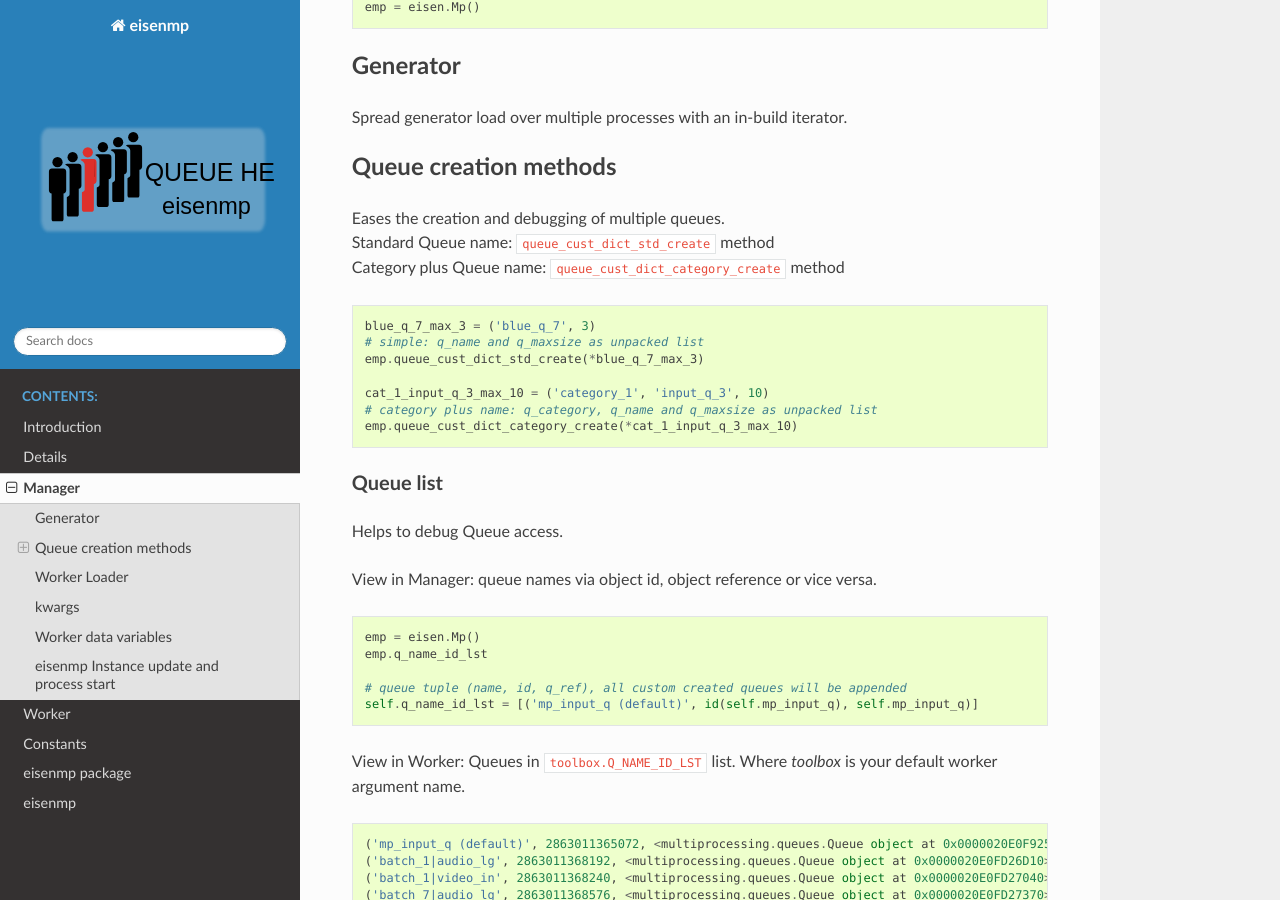
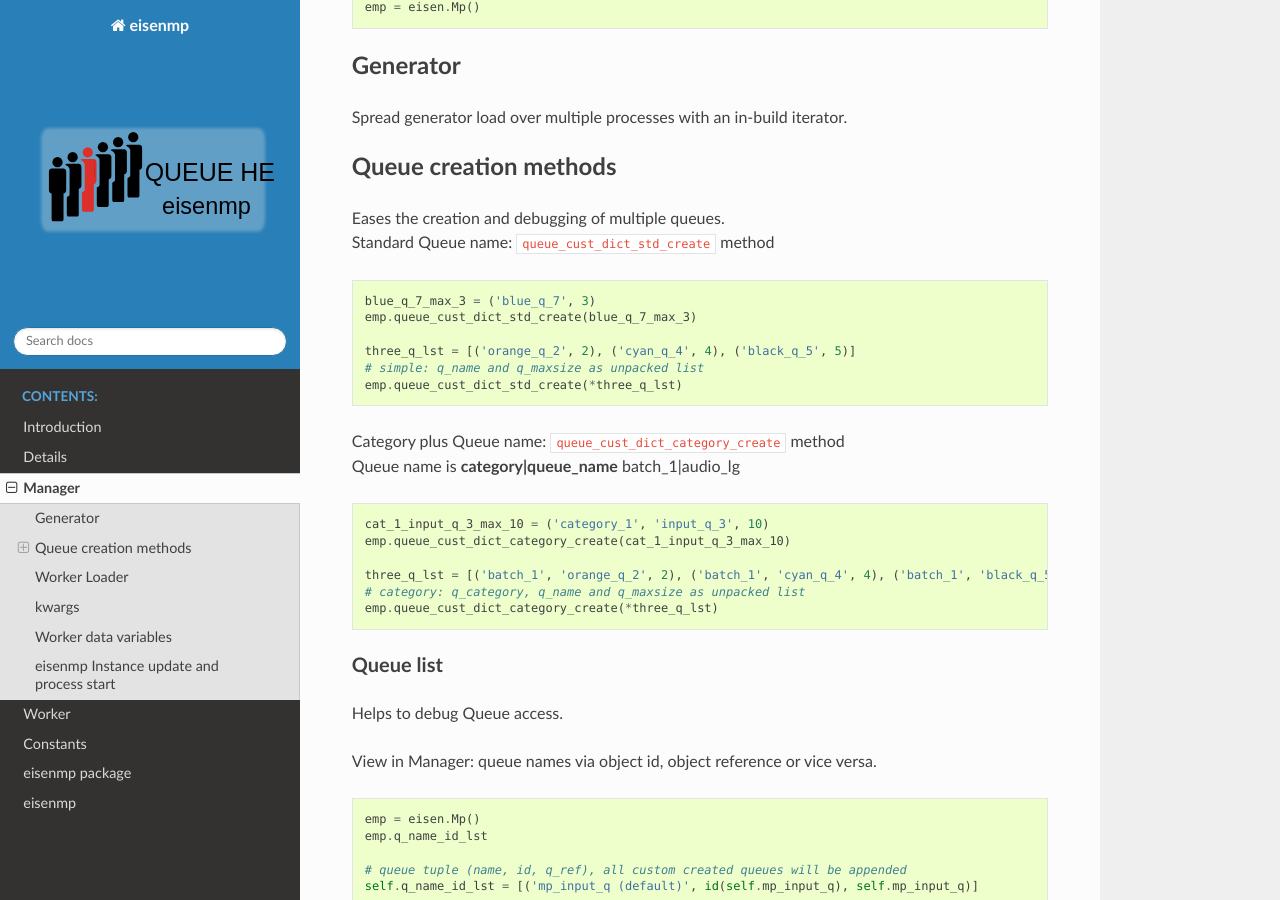
Before and after one commit to 44xtc44/eisenkern, a Sphinx documentation site: the page built from docs/source/modconf.rst, in a window 1280 px wide and 900 px high, scrolled down 532 px. Built offline with Sphinx 7.4.7 and the Read the Docs theme 2.0.0, drawn with Linux system fonts in a browser that asks for light colours; some web fonts are replaced.

Commit message:
update docu

```diff
--- a/docs/source/modconf.rst
+++ b/docs/source/modconf.rst
@@ -28,17 +28,27 @@ Queue creation methods
 ~~~~~~~~~~~~~~~~~~~~~~
 | Eases the creation and debugging of multiple queues.
 | Standard Queue name: ``queue_cust_dict_std_create`` method
-| Category plus Queue name: ``queue_cust_dict_category_create`` method
 
 ::
 
     blue_q_7_max_3 = ('blue_q_7', 3)
+    emp.queue_cust_dict_std_create(blue_q_7_max_3)
+
+    three_q_lst = [('orange_q_2', 2), ('cyan_q_4', 4), ('black_q_5', 5)]
     # simple: q_name and q_maxsize as unpacked list
-    emp.queue_cust_dict_std_create(*blue_q_7_max_3)
+    emp.queue_cust_dict_std_create(*three_q_lst)
+
+| Category plus Queue name: ``queue_cust_dict_category_create`` method
+| Queue name is **category|queue_name** batch_1|audio_lg
+
+::
 
     cat_1_input_q_3_max_10 = ('category_1', 'input_q_3', 10)
-    # category plus name: q_category, q_name and q_maxsize as unpacked list
-    emp.queue_cust_dict_category_create(*cat_1_input_q_3_max_10)
+    emp.queue_cust_dict_category_create(cat_1_input_q_3_max_10)
+
+    three_q_lst = [('batch_1', 'orange_q_2', 2), ('batch_1', 'cyan_q_4', 4), ('batch_1', 'black_q_5', 5)]
+    # category: q_category, q_name and q_maxsize as unpacked list
+    emp.queue_cust_dict_category_create(*three_q_lst)
 
 
 Queue list
```
